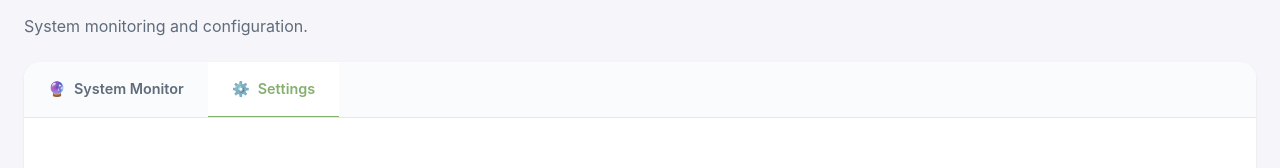
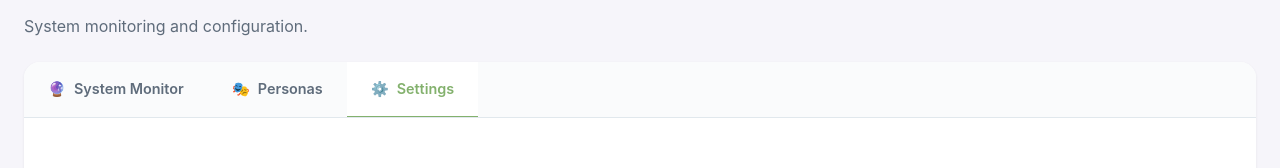
Before and after one commit to scottshowers/xlr8, a React (Vite) app in the folder frontend/: page /admin in a window 1280 px wide. Shown: the part 165-333 px from the top of the page. Built offline with nearby package versions, Linux system fonts and the light colour scheme; no server answers.

Commit message:
Update AdminPage.jsx

```diff
--- a/frontend/src/pages/AdminPage.jsx
+++ b/frontend/src/pages/AdminPage.jsx
@@ -3,15 +3,18 @@
  *
  * Tabs:
  * - System Monitor: System health and status
+ * - Personas: AI persona management
  * - Settings: System configuration
  */
 
 import React, { useState } from 'react';
 import { useNavigate } from 'react-router-dom';
+import PersonaManagement from '../components/PersonaManagement';
 
 // Tab definitions
 const TABS = [
   { id: 'system', label: 'System Monitor', icon: '🔮', link: '/system' },
+  { id: 'personas', label: 'Personas', icon: '🎭' },
   { id: 'settings', label: 'Settings', icon: '⚙️' },
 ];
 
@@ -51,6 +54,7 @@ export default function AdminPage() {
 
   const renderTabContent = () => {
     switch (activeTab) {
+      case 'personas': return <PersonaManagement />;
       case 'settings': return <SettingsTab />;
       default: return null;
     }
```
